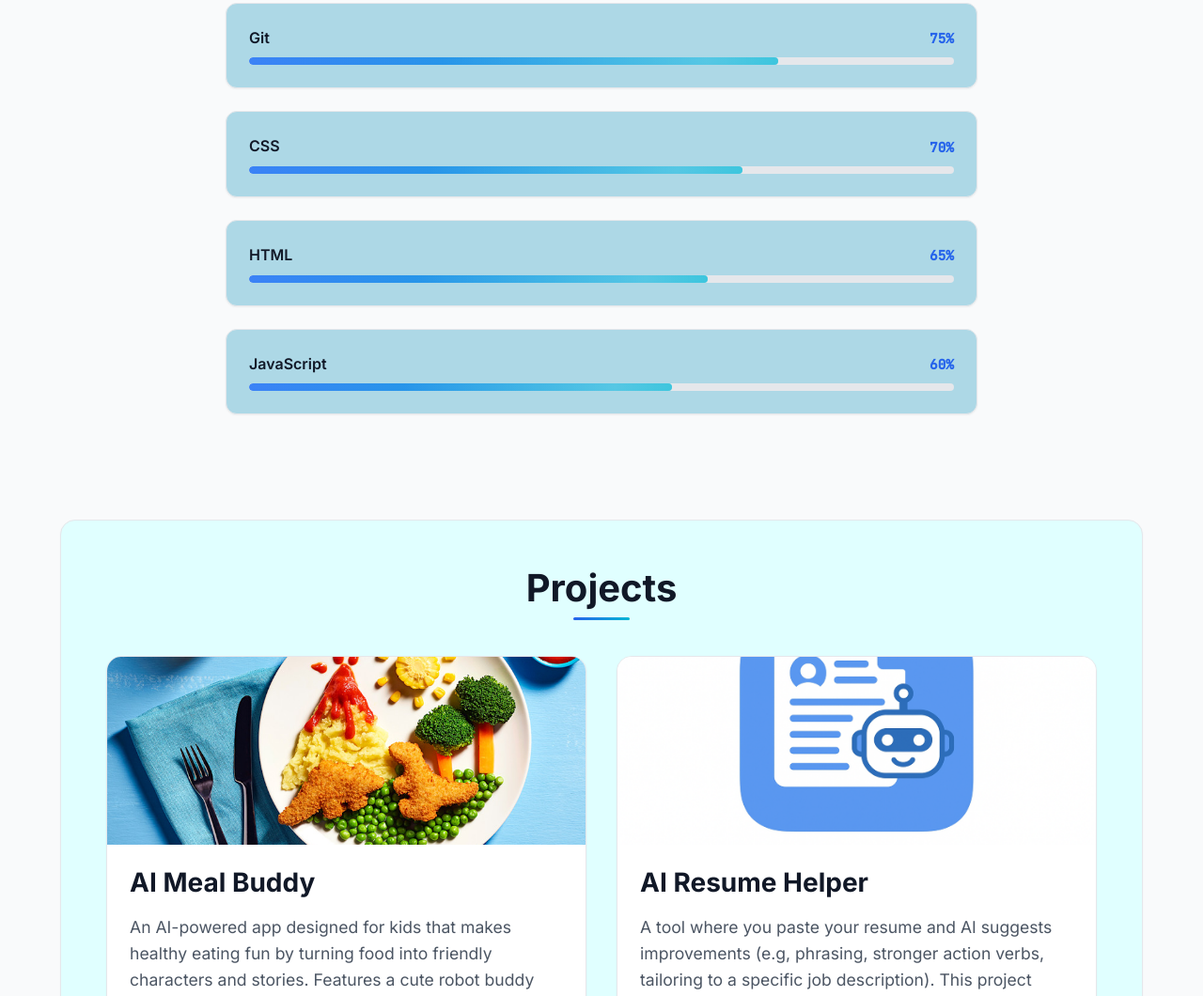
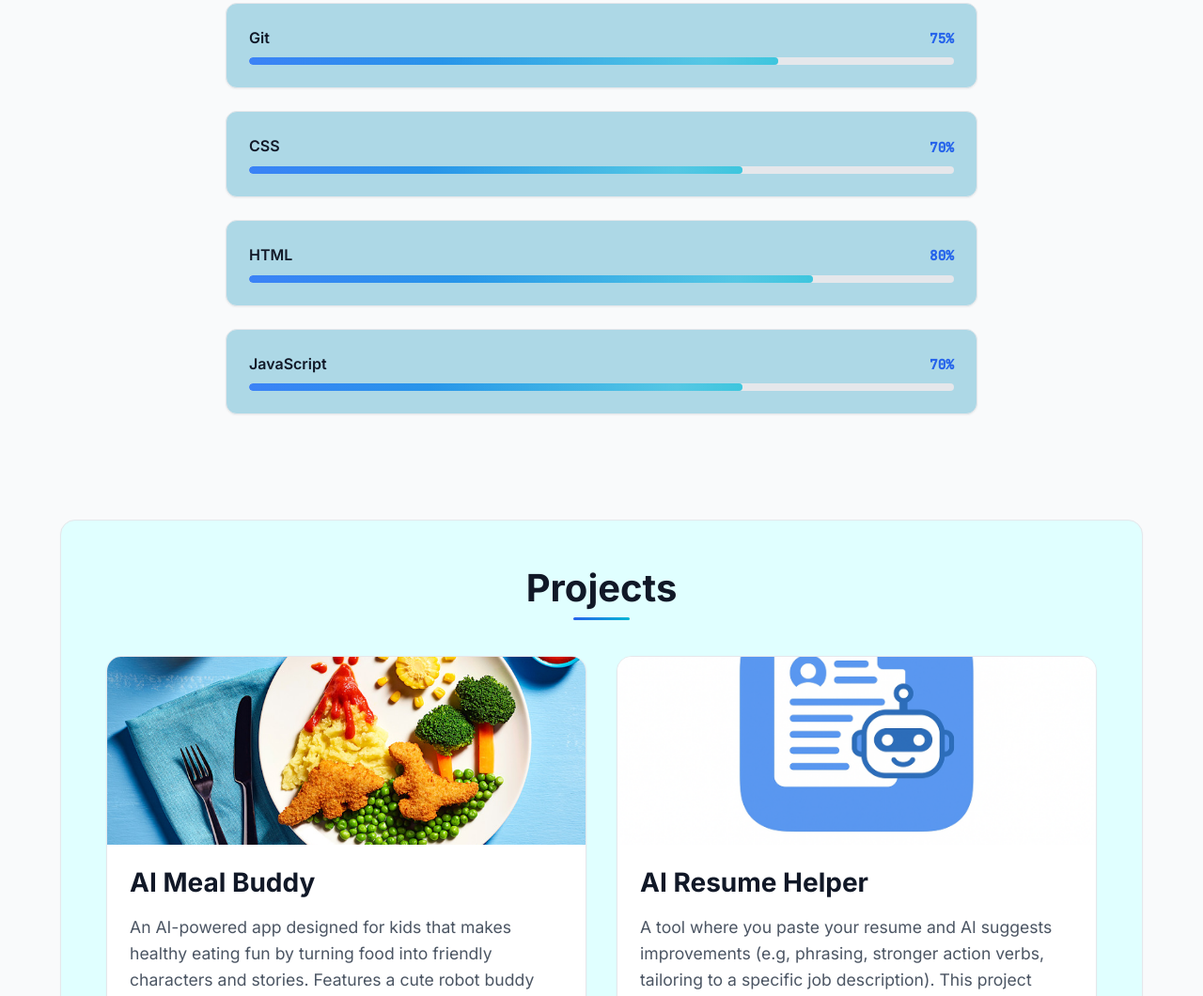
Before and after one commit to Nxmi06/ai-engineering-showcase, a plain HTML site: page index.html in a window 1280 px wide. Shown: the part 1491-2551 px from the top of the page at 94% size. Drawn offline with Linux system fonts and the light colour scheme.

Commit message:
Update portfolio content

```diff
--- a/index.html
+++ b/index.html
@@ -104,12 +104,12 @@
             <div class="progress-bar" aria-hidden="true"><div class="progress" style="width:70%"></div></div>
           </div>
           <div class="skill" role="listitem">
-            <div class="skill-label">HTML <span>65%</span></div>
-            <div class="progress-bar" aria-hidden="true"><div class="progress" style="width:65%"></div></div>
+            <div class="skill-label">HTML <span>80%</span></div>
+            <div class="progress-bar" aria-hidden="true"><div class="progress" style="width:80%"></div></div>
           </div>
           <div class="skill" role="listitem">
-            <div class="skill-label">JavaScript <span>60%</span></div>
-            <div class="progress-bar" aria-hidden="true"><div class="progress" style="width:60%"></div></div>
+            <div class="skill-label">JavaScript <span>70%</span></div>
+            <div class="progress-bar" aria-hidden="true"><div class="progress" style="width:70%"></div></div>
           </div>
         </div>
       </section>
```
Also changed, not shown: 1 other file.
